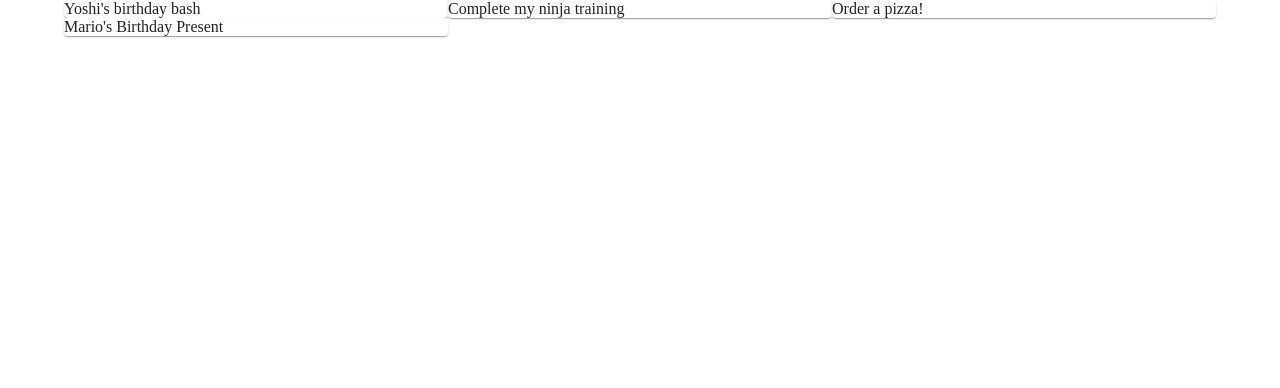
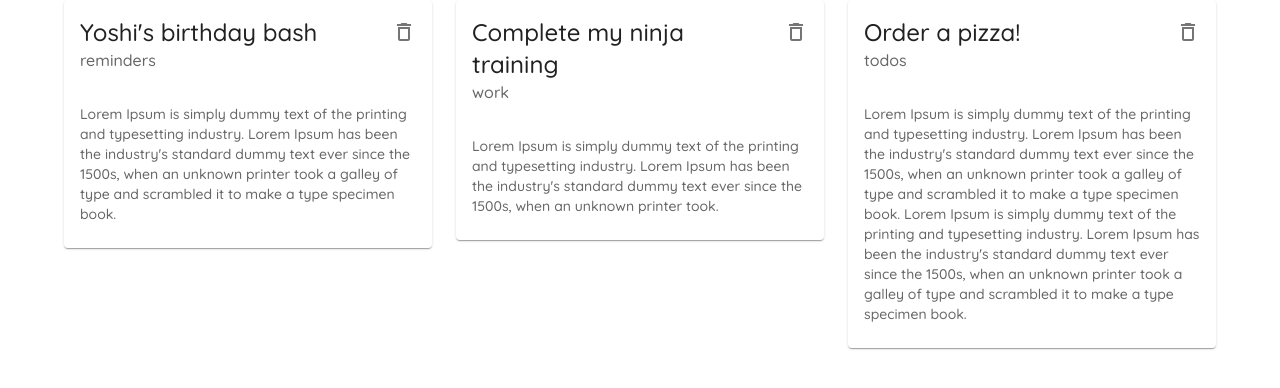
Before and after one commit to Belden1/material-ui-tut, a React (Vite) app: page / in a window 1280 px wide. Shown: the top 388 px of the page. Built offline with nearby package versions, Linux system fonts and the light colour scheme; data requests are answered from the project's data file.

Commit message:
Lesson 11: Card components

```diff
--- a/data/db.json
+++ b/data/db.json
@@ -4,25 +4,19 @@
       "title": "Yoshi's birthday bash",
       "details": "Lorem Ipsum is simply dummy text of the printing and typesetting industry. Lorem Ipsum has been the industry's standard dummy text ever since the 1500s, when an unknown printer took a galley of type and scrambled it to make a type specimen book.",
       "category": "reminders",
-      "id": 1
+      "id": "1"
     },
     {
       "title": "Complete my ninja training",
       "details": "Lorem Ipsum is simply dummy text of the printing and typesetting industry. Lorem Ipsum has been the industry's standard dummy text ever since the 1500s, when an unknown printer took.",
       "category": "work",
-      "id": 2
+      "id": "2"
     },
     {
       "title": "Order a pizza!",
       "details": "Lorem Ipsum is simply dummy text of the printing and typesetting industry. Lorem Ipsum has been the industry's standard dummy text ever since the 1500s, when an unknown printer took a galley of type and scrambled it to make a type specimen book.\nLorem Ipsum is simply dummy text of the printing and typesetting industry. Lorem Ipsum has been the industry's standard dummy text ever since the 1500s, when an unknown printer took a galley of type and scrambled it to make a type specimen book.",
       "category": "todos",
-      "id": 3
-    },
-    {
-      "id": "396a",
-      "title": "Mario's Birthday Present",
-      "details": "Mystery Gift from Mr Beast",
-      "category": "reminders"
+      "id": "3"
     }
   ]
 }
--- /dev/null
+++ b/src/components/NoteCard.jsx
@@ -0,0 +1,31 @@
+import React from 'react';
+import Card from '@mui/material/Card';
+import CardHeader from '@mui/material/CardHeader';
+import CardMedia from '@mui/material/CardMedia';
+import CardContent from '@mui/material/CardContent';
+import CardActions from '@mui/material/CardActions';
+import { IconButton, Typography } from '@mui/material';
+import { DeleteOutlined } from '@mui/icons-material';
+
+export default function NoteCard({ note, handleDelete }) {
+  return (
+    <div>
+      <Card elevation={1}>
+        <CardHeader
+          action={
+            <IconButton onClick={() => handleDelete(note.id)}>
+              <DeleteOutlined />
+            </IconButton>
+          }
+          title={note.title}
+          subheader={note.category}
+        />
+        <CardContent>
+          <Typography variant="body2" color="textSecondary">
+            {note.details}
+          </Typography>
+        </CardContent>
+      </Card>
+    </div>
+  );
+}
--- a/src/pages/Notes.jsx
+++ b/src/pages/Notes.jsx
@@ -2,6 +2,7 @@
 import Grid from '@mui/material/Grid';
 import Paper from '@mui/material/Paper';
 import { Container } from '@mui/material';
+import NoteCard from '../components/NoteCard';
 
 export default function Notes() {
   const [notes, setNotes] = useState([]);
@@ -12,12 +13,21 @@
       .then((data) => setNotes(data));
   }, []);
 
+  const handleDelete = async (id) => {
+    await fetch('http://localhost:8000/notes/' + id, {
+      method: 'DELETE'
+    });
+
+    const newNotes = notes.filter((note) => note.id !== id);
+    setNotes(newNotes);
+  };
+
   return (
     <Container>
-      <Grid container>
+      <Grid container spacing={3}>
         {notes.map((note) => (
           <Grid item xs={12} md={6} lg={4} key={note.id}>
-            <Paper>{note.title}</Paper>
+            <NoteCard note={note} handleDelete={handleDelete} />
           </Grid>
         ))}
       </Grid>
```
